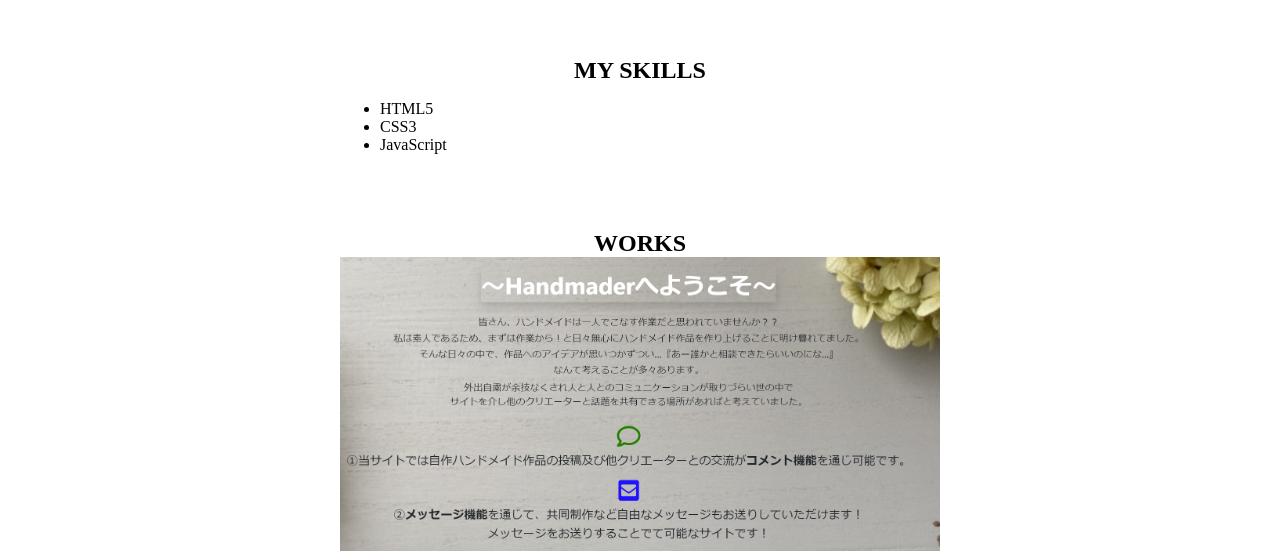
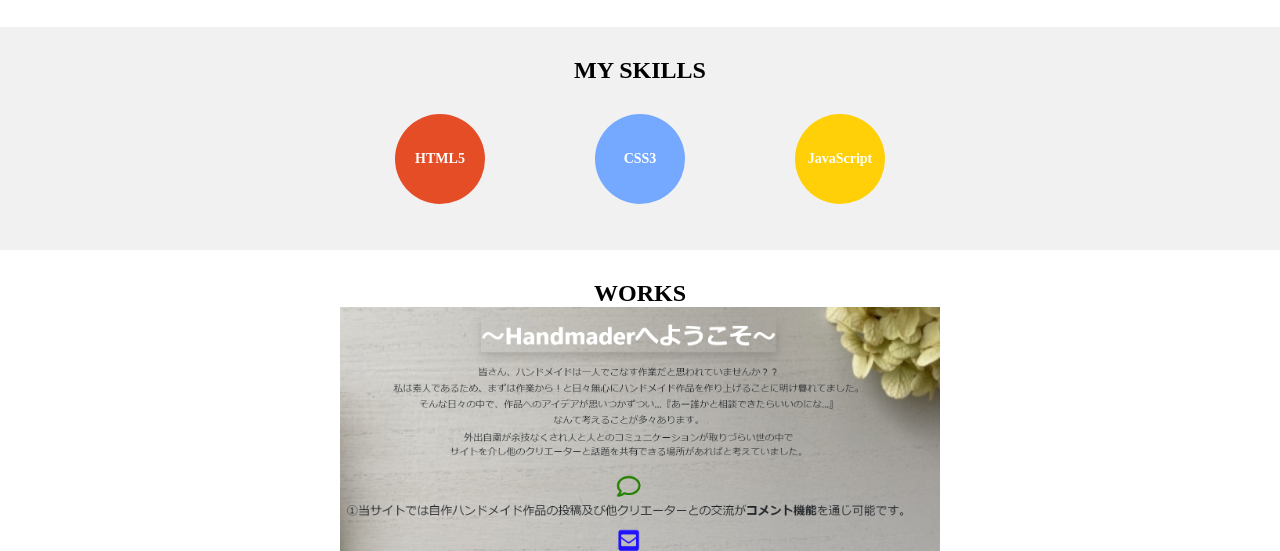
Before and after one commit to RYOTA2528/Portfolio, a plain HTML site: page index.html in a window 1280 px wide. Shown: the part 248-799 px from the top of the page. Drawn offline with Linux system fonts and the light colour scheme.

Commit message:
【ADD】MY SKILLS のCSS設定

```diff
--- a/css/style.css
+++ b/css/style.css
@@ -38,3 +38,47 @@ header{
 h2{
   text-align: center;
 }
+
+.myskills{
+  background-color: #f1f1f1;
+}
+
+.myskills ul{
+  margin-top: 30px;
+  /* listの・を無くす */
+  list-style: none;
+  padding: 0;
+  /* 直下の要素(list)を横並びにする */
+  display: flex;
+  /* 余白を持って等間隔に配置 */
+  justify-content: space-around;
+}
+
+.skill_html5{
+  background-color: #e44d26;
+}
+
+.skill_css3{
+  background-color: #75A9FF;
+}
+
+.skill_javascript{
+  background-color: #FFD007;
+}
+/* 共通のcss設定 */
+.myskills ul li{
+  width: 90px;
+  height: 90px;
+  border-radius: 50%;
+  /* 文字を中央ぞろえにする */
+  display: flex;
+  /* 左右を中央ぞろえ */
+  justify-content: center;
+  /* 上下を中央ぞろえ */
+  align-items: center;
+  /* 文字のフォント調整 */
+  color: #ffffff;
+  font-size: 14px;
+  /* 太文字 */
+  font-weight: bold;
+}
--- a/index.html
+++ b/index.html
@@ -17,13 +17,13 @@
     <p>SESエンジニア</p>
   </header>
   <main>
-    <section class="wrapper">
-      <div>
+    <section class="myskills">
+      <div class="wrapper">
         <h2>MY SKILLS</h2>
         <ul>
-          <li>HTML5</li>
-          <li>CSS3</li>
-          <li>JavaScript</li>
+          <li class="skill_html5">HTML5</li>
+          <li class="skill_css3">CSS3</li>
+          <li class="skill_javascript">JavaScript</li>
         </ul>
       </div>
     </section>
```
